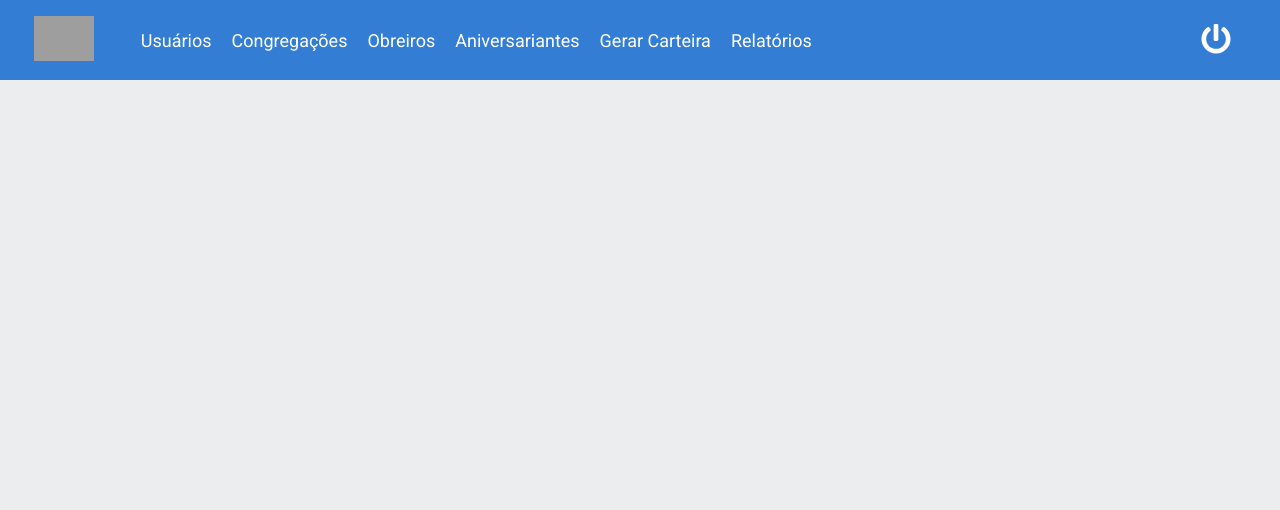
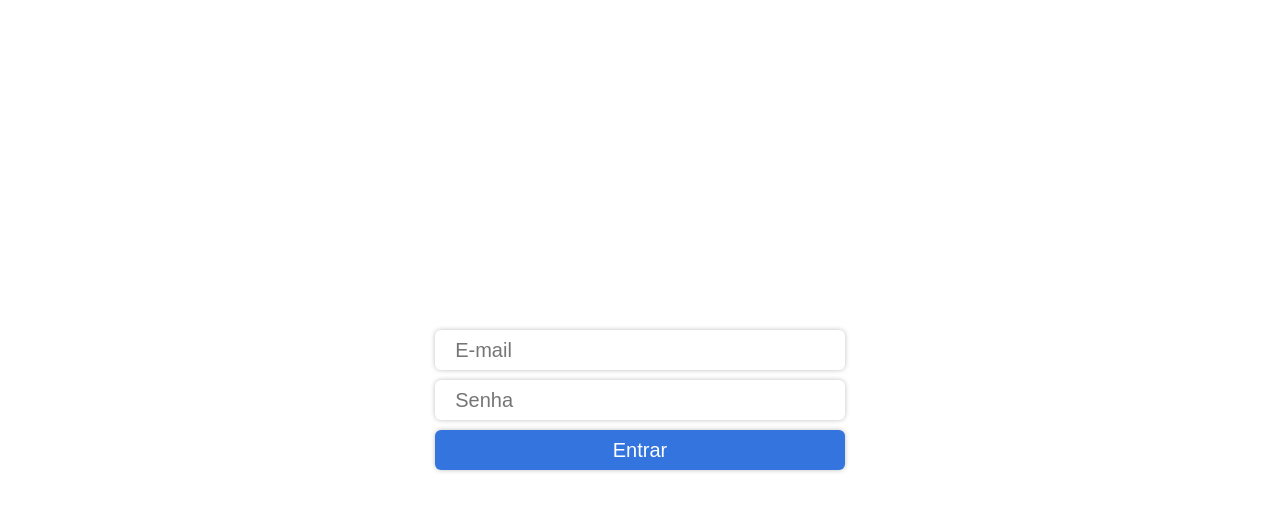
Before and after one commit to JBrunoS/gestao-membros, a React (Create React App) app: page /login in a window 1280 px wide. Shown: the top 510 px of the page. Built offline with nearby package versions, Linux system fonts and the light colour scheme; no server answers; grey boxes are pictures that could not be loaded.

Commit message:
cria a tela login e verificador de login

```diff
--- a/src/pages/Header/index.js
+++ b/src/pages/Header/index.js
@@ -1,6 +1,6 @@
-import React, { useState } from "react";
+import React, { useState, useEffect } from "react";
 import { FaPowerOff, FaBars, FaTimes } from 'react-icons/fa'
-import { Link } from 'react-router-dom'
+import { Link, useNavigate } from 'react-router-dom'
 import Modal from 'react-modal'
 
 import './style.css'
@@ -14,6 +14,10 @@ export default function Header() {
     const [class4, setClas4] = useState('links')
     const [class5, setClas5] = useState('links')
     const [class6, setClas6] = useState('links')
+
+    const user_logged = localStorage.getItem('user_logged')
+
+    const navigate = useNavigate()
 
     function usersSelected(){
         setClas1('link-selected')
@@ -80,6 +84,20 @@ export default function Header() {
     function openModal() {
         setIsOpen(!isOpen)
     }
+
+    function loggOff(){
+        unselectedAll();
+        localStorage.clear();
+        navigate('/login')
+    }
+
+    useEffect(() => {
+        if (!user_logged) {
+
+            navigate('/login')
+        }
+    },[])
+
     return (
         <div className='container'>
             <Modal
@@ -101,7 +119,7 @@ export default function Header() {
             </Modal>
 
             <div className="header-image">
-                <Link onClick={unselectedAll} to='/'>
+                <Link onClick={loggOff} to='/'>
                     <img src={LogoAD} alt='Logo' width={60} />
                 </Link>
             </div>
@@ -117,9 +135,9 @@ export default function Header() {
             </div>
 
             <div className="header-off">
-                <Link onClick={unselectedAll} to='/'>
+                <button onClick={loggOff}>
                     <FaPowerOff size={30} color='#FFF' />
-                </Link>
+                </button>
             </div>
 
             <div className="header-menu">
--- a/src/pages/Header/style.css
+++ b/src/pages/Header/style.css
@@ -51,6 +51,12 @@
     display: flex;
     align-items: center;
     justify-content: center;
+}
+
+.container .header-off button {
+    background: transparent;
+    border: none;
+    cursor: pointer;
 }
 
 .container .header-menu {
--- a/src/pages/Home/index.js
+++ b/src/pages/Home/index.js
@@ -1,33 +1,42 @@
 import React, { useEffect, useState } from "react";
+import { useNavigate } from "react-router-dom";
 
 import './style.css'
 import api from '../../services/api'
 
-export default function Home(){
+export default function Home() {
     const [userCounted, setUserCounted] = useState('')
     const [churcheCounted, setChurcheCounted] = useState('')
     const [cityCounted, setCityCounted] = useState('')
 
-    async function getCountUsers(){
+    const navigate = useNavigate();
+
+    async function getCountUsers() {
         await api.get('count/users')
             .then(response => {
                 setUserCounted(response.data[0].count)
             })
     }
-    async function getCountChurches(){
+    async function getCountChurches() {
         await api.get('count/churches')
             .then(response => {
                 setChurcheCounted(response.data.length)
 
             })
     }
-    async function getCountCities(){
+    async function getCountCities() {
         await api.get('count/cities')
             .then(response => {
                 setCityCounted(response.data.length)
             })
     }
 
+    useEffect(() => {
+        if (!localStorage.getItem('user_logged')) {
+
+            navigate('/login')
+        }
+    }, [])
 
 
     useEffect(() => {
@@ -42,7 +51,7 @@ export default function Home(){
         getCountCities();
     }, [cityCounted])
 
-    return(
+    return (
         <div className="container-home">
             <div>
                 <span>Membros</span>
--- /dev/null
+++ b/src/pages/Login/index.js
@@ -0,0 +1,61 @@
+import React, { useState } from 'react'
+import api from '../../services/api';
+import { useNavigate } from 'react-router-dom';
+
+import './style.css'
+
+export default function Login() {
+    const [email, setEmail] = useState('')
+    const [senha, setSenha] = useState('')
+
+    const navigate = useNavigate();
+
+    async function handleLogin(e) {
+        e.preventDefault();
+        const data = { email, senha };
+
+        try {
+           await api.post('/admin', data)
+                .then(response => {
+                    localStorage.setItem('user_logged', response.data)
+
+                    if (response.data.length > 0) {
+                        navigate('/')
+                    }
+
+                    if (response.data.length === 0) {
+                        alert("Usuário não encontrado!")
+                        return
+                    }
+
+                    setEmail('')
+                    setSenha('')
+                })
+        } catch (error) {
+            alert(error)
+        }
+
+    }
+
+    return (
+        <di className='login'>
+            <form onSubmit={handleLogin}>
+                <input
+                    type='email'
+                    placeholder='E-mail'
+                    required
+                    value={email}
+                    onChange={e => setEmail(e.target.value)}
+                />
+                <input
+                    type='password'
+                    placeholder='Senha'
+                    required
+                    value={senha}
+                    onChange={e => setSenha(e.target.value)}
+                />
+                <button>Entrar</button>
+            </form>
+        </di>
+    )
+}
--- /dev/null
+++ b/src/pages/Login/style.css
@@ -0,0 +1,45 @@
+.login {
+    display: flex;
+    align-items: center;
+    justify-content: center;
+    width: 100vw;
+    height: 100vh;
+    background-color: #FFFFFF;
+    box-shadow: 0px 0px 5px rgba(0, 0, 0, 0.25);
+    z-index: 1;
+    position: absolute;
+    top: 0;
+}
+
+.login form {
+    width: 40%;
+    height: auto;
+    display: flex;
+    flex-direction: column;
+    align-items: center;
+    justify-content: center;
+}
+
+.login form input {
+    width: 80%;
+    height: 40px;
+    border-radius: 6px;
+    border: none;
+    box-shadow: 0px 0px 5px rgba(0, 0, 0, 0.25);
+    margin: 5px;
+    padding-left: 20px;
+    font-size: 20px;
+}
+
+.login form button {
+    width: 80%;
+    height: 40px;
+    border-radius: 6px;
+    border: none;
+    box-shadow: 0px 0px 5px rgba(0, 0, 0, 0.25);
+    margin: 5px;
+    font-size: 20px;
+    color: #FFFFFF;
+    background-color: #3374de;
+    cursor: pointer;
+}
--- a/src/routes.js
+++ b/src/routes.js
@@ -10,6 +10,7 @@ import Carteira from "./pages/Carteira";
 import PrintCard from "./pages/PrintCard";
 import Obreiros from "./pages/Obreiros";
 import Reports from "./pages/Reports";
+import Login from "./pages/Login";
 
 
 export default function Rotas(){
@@ -25,6 +26,7 @@ export default function Rotas(){
                 <Route path='/printCard' exact element={<PrintCard />} />
                 <Route path='/obreiros' exact element={<Obreiros />} />
                 <Route path='/reports' exact element={<Reports />} />
+                <Route path='/login' exact element={<Login />} />
 
             </Routes>
         </BrowserRouter>
```
Lines whose indentation alone changed are shown as unchanged.
